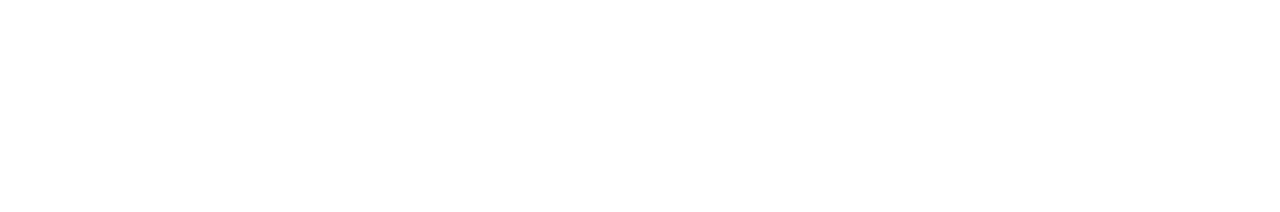
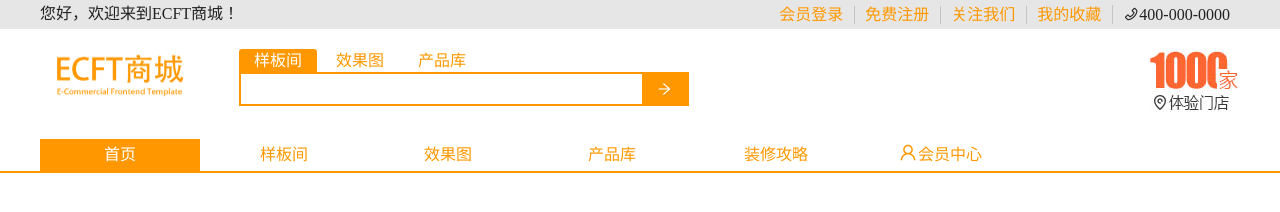
Before and after one commit to canwdev/ecom-fe-tmpl, a website: page src/index.html in a window 1280 px wide. Drawn offline with nearby package versions, Linux system fonts and the light colour scheme; files that its build step writes are made by us from their sources.

Commit message:
header almost complete

```diff
--- a/gulpfile.js
+++ b/gulpfile.js
@@ -136,7 +136,7 @@ gulp.task('imagemin', function () {
 })
 
 gulp.task('watchimage', function () {
-    gulp.watch('src/img/**/*.{png,jpg,gif,ico}', function (ev) {
+    gulp.watch('src/**/*.{png,jpg,gif,ico}', function (ev) {
         var paths = watchPath(ev, 'src/', 'dist/');
         gutil.log(gutil.colors.green(ev.type) +
             ': ' + paths.srcPath + ' → ' + paths.distPath);
--- a/src/@global-head.html
+++ b/src/@global-head.html
@@ -5,6 +5,7 @@
 
 <!-- imported stylesheet -->
 <link rel="stylesheet" href="vendor/normalize.min.css">
+<link rel="stylesheet" href="vendor/iconfont/iconfont.css">
 
 
 <!-- compiled css in dist -->
--- a/src/less/global-variables.less
+++ b/src/less/global-variables.less
@@ -1,10 +1,10 @@
 // LESS Colors
-@mainColor: rgb(207, 67, 67);
+@mainColor: #FF9800;
 @mainBackground: rgba(27, 27, 27, 0.733);
 @black: #222;
 @white: #fff;
-@selection: fadeout(@mainColor, 10%);
-@transparentWhite: rgba(255, 255, 255, 0.4);
+@selection: fadeout(@mainColor, 50%);
+@transparentWhite: fadeout(@white, 80%);
 @grey: #e6e6e6;
 @shadowColor: rgba(0, 0, 0, 0.39);
 
--- a/src/less/global.less
+++ b/src/less/global.less
@@ -10,6 +10,7 @@ html {
 
 html, body {
     height: 100%;
+    min-width: 1200px;
 }
 
 ::selection {
@@ -26,6 +27,14 @@ li {
     list-style: none;
 }
 
+a {
+    color: @mainColor !important;
+}
+
+a:hover {
+    // text-decoration: underline !important;
+}
+
 .clearfix::before,
 .clearfix::after {
     content: ' ';
@@ -36,4 +45,156 @@ li {
     clear: both;
 }
 
+.w1200 {
+    width: 1200px;
+    margin: 0 auto;
+}
+
+.use-main-color {
+    color: @mainColor !important;
+}
+
+.fright {
+    float: right;
+}
+
 /* end-通用工具类 */
+
+
+// ---------- header --------------
+
+.header-adbanner {
+    display: none;
+}
+
+.header-toolbar {
+    overflow: hidden;
+    background-color: @grey;
+}
+
+.header-toolbar .w1200 {
+}
+
+.header-toolbar p {
+    display: inline-block;
+    margin: 5px auto;
+}
+
+
+.header-toolbar li {
+    display: inline-block;
+    margin: 5px auto;
+    margin-left: -3px;
+    text-align: center;
+    padding: 0 10px;
+}
+.header-toolbar li+li {
+    border-left: 1px solid rgb(196, 196, 196);
+}
+
+.header-main {
+
+}
+
+.header-logo {
+    width: 159px;
+    height: 50px;
+    margin: 20px auto;
+    float: left;
+}
+
+.header-logo img {
+    width: 100%;
+    height: 100%;
+    display: block;
+}
+
+.header-search {
+    float: left;
+    margin: 20px 0 0 40px ;
+}
+
+.header-search-tab {
+    display: block;
+}
+
+.header-search-tab li{
+    display: inline-block;
+    padding: 0 15px;
+    border-radius: 3px 3px 0 0;
+    height: 23px;
+    line-height: 23px;
+}
+
+.header-search-tab li.active {
+    background-color: @mainColor;
+}
+
+.header-search-tab a {
+    display: block;
+}
+
+.header-search-tab li.active a {
+    color: #fff !important;
+}
+
+.header-search-box {
+    border: 2px solid @mainColor;
+    height: 30px;
+    line-height: 30px;
+    float: left;
+    clear: both;
+}
+
+.header-search-box input {
+    padding: 3px;
+    height: 26px;
+    line-height: 26px;
+    float: left;
+    width: 395px;
+    border: 0 none;
+    background: none;
+    outline: 0;
+}
+
+
+.header-search-box .pc-search {
+    width: 45px;
+    background-color: @mainColor;
+    float: right;
+    overflow: hidden;
+    text-align: center;
+    color: @white;
+    background-position: 14px -144px;
+    cursor: pointer;
+}
+
+.header-main-right {
+    margin: 20px auto;
+    float: right;
+}
+
+.header-nav {
+    border-bottom: 2px solid @mainColor;
+}
+
+.header-nav li {
+    display: inline-block;
+    min-width: 160px;
+    text-align: center;
+    line-height: 32px;
+}
+
+.header-nav li.active {
+    background-color: @mainColor;
+}
+
+.header-nav li.active a {
+    color: @white !important;
+}
+
+.header-nav li a {
+    display: block;
+}
+
+// ---------- end-header --------------
--- a/src/view/header.html
+++ b/src/view/header.html
@@ -0,0 +1,64 @@
+<div class="header-adbanner">
+    <div class="w1200">
+        <a href="###">
+            <img src="img/banner1210.jpg">
+        </a>
+    </div>
+</div>
+
+<div class="header-toolbar">
+    <div class="w1200">
+        <p>您好，欢迎来到ECFT商城！</p>
+        <ul class="fright">
+            <li>
+                <a href="login.html">会员登录</a>
+            </li>
+            <li>
+                <a href="register.html">免费注册</a>
+            </li>
+            <li>
+                <a href="javascript">关注我们</a>
+            </li>
+            <li>
+                <a href="###">我的收藏</a>
+            </li>
+            <li><i class="icon iconfont icon-phone"></i>400-000-0000</li>
+        </ul>
+    </div>
+</div>
+
+<div class="header-main">
+    <div class="w1200 clearfix">
+        <div class="header-logo">
+            <a href="index.html"><img src="img/logo.png"></a>
+        </div>
+        <div class="header-search">
+            <ul class="header-search-tab">
+                <li class="active"><a href="javascript:">样板间</a></li>
+                <li><a href="javascript:">效果图</a></li>
+                <li><a href="javascript:">产品库</a></li>
+            </ul>
+            <div class="header-search-box">
+                <input type="text">
+                <span class="pc-search"><i class="icon iconfont icon-arrowright"></i></span>
+            </div>
+        </div>
+        <div class="header-main-right">
+            <a href="###">
+                <img src="img/1000point.png">
+            </a>
+        </div>
+    </div>
+    <div class="header-nav">
+        <div class="w1200">
+            <ul>
+                <li class="active"><a href="index.html">首页</a></li>
+                <li><a href="prod-room.html">样板间</a></li>
+                <li><a href="prod-effect.html">效果图</a></li>
+                <li><a href="prod-library.html">产品库</a></li>
+                <li><a href="decoration-tips.html">装修攻略</a></li>
+                <li><a href="member.html"><i class="icon iconfont icon-user" style="font-size: 20px"></i>会员中心</a></li>
+            </ul>
+        </div>
+    </div>
+</div>
```
Also changed, not shown: README.md, src/img/1000point.png (added), src/img/banner1210.jpg (added), src/img/logo.png (added), src/vendor/iconfont/iconfont.css (added), src/vendor/iconfont/iconfont.js (added), src/vendor/iconfont/iconfont.svg (added), src/vendor/iconfont/iconfont.ttf (added), src/vendor/iconfont/iconfont.woff (added), 2 other files.
